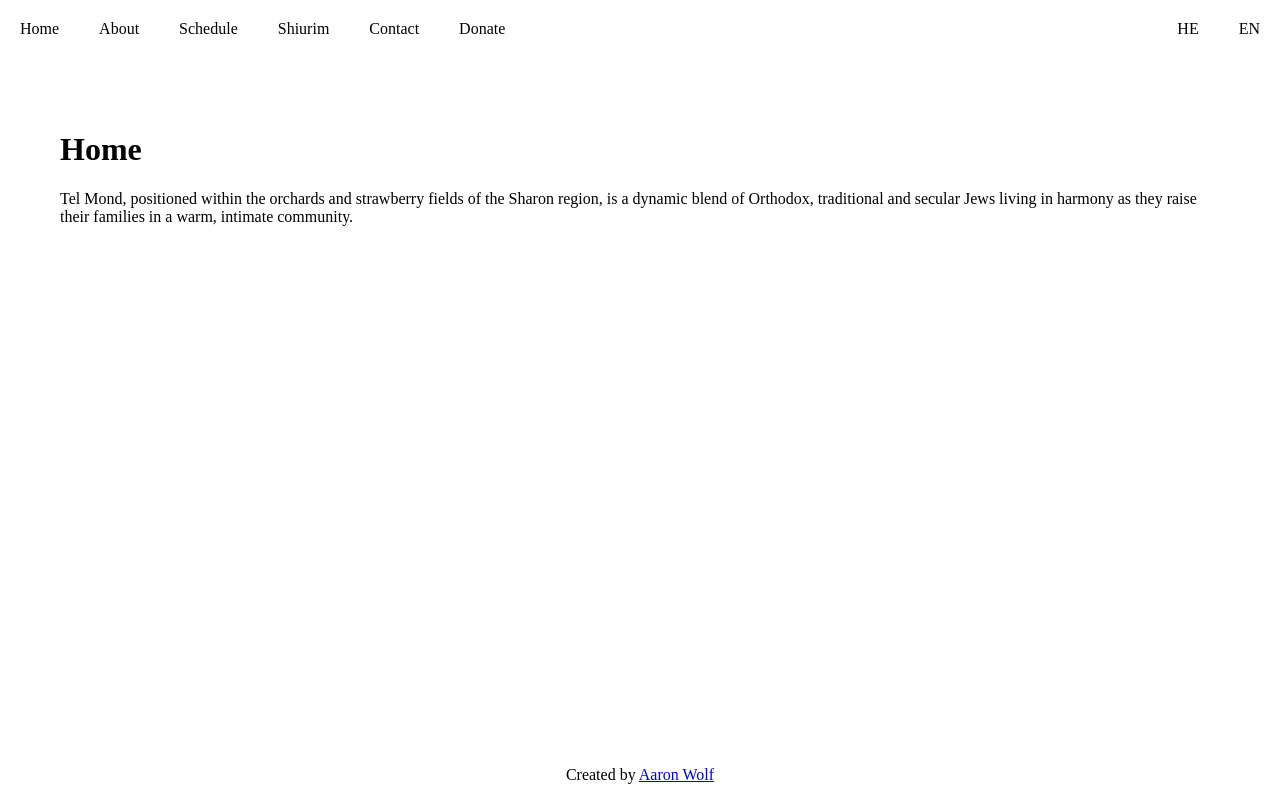
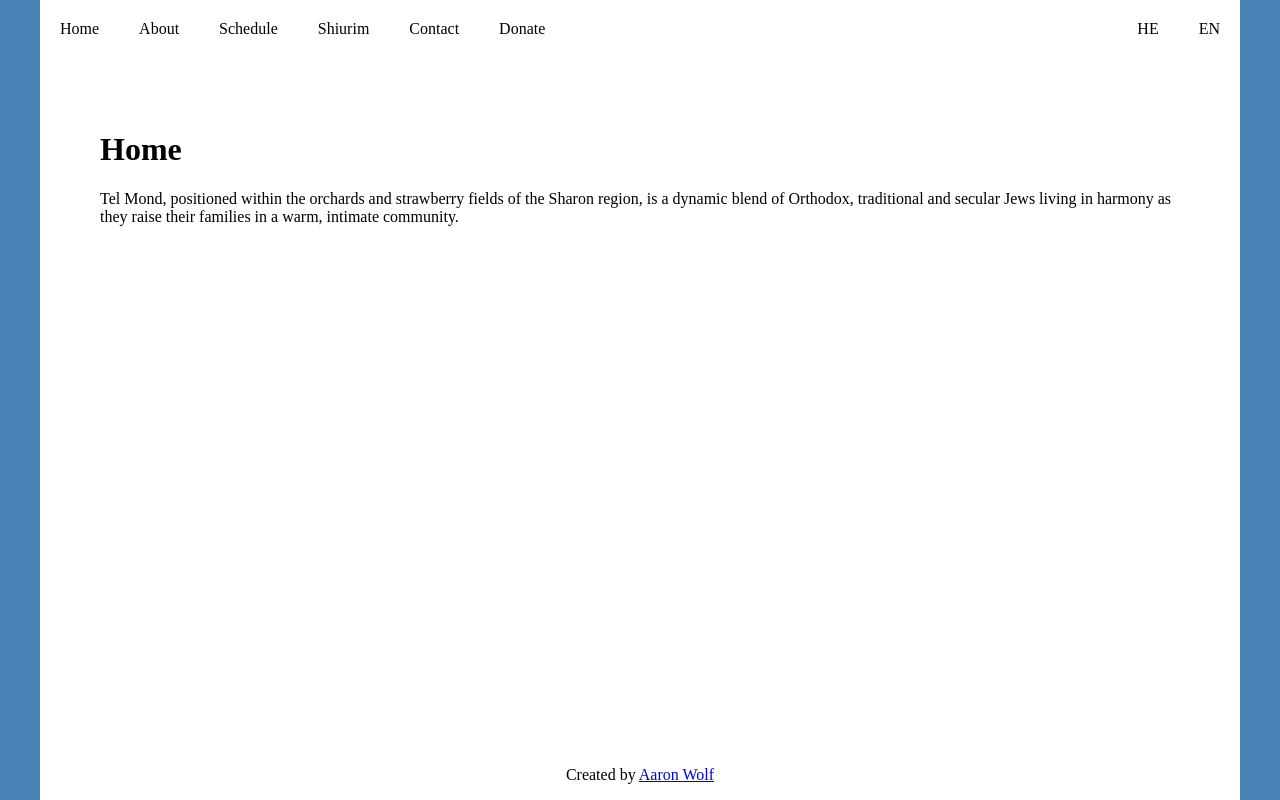
Before and after one commit to mevaserzion/mevaserzion, a React (Vite) app: page / in a window 1280 px wide. Built offline with nearby package versions, Linux system fonts and the light colour scheme.

Commit message:
adaptive text

```diff
--- a/src/App.css
+++ b/src/App.css
@@ -1,12 +1,15 @@
 html, body {
   height: 100%;
-  margin: 0;
+  margin: 0 auto;
+  max-width: 1200px;
+  background: steelblue
 }
 
 .main {
   display: flex;
   flex-direction: column;
   min-height: 100vh;
+  background: white
 }
 
 .app {
--- /dev/null
+++ b/src/components/Par.tsx
@@ -0,0 +1,15 @@
+import styled from 'styled-components';
+import { useLanguageStore } from '../store';
+
+type ParProps = {
+  text: string;
+};
+
+const P = styled.p<{ $isHebrew: boolean }>`
+  text-align: ${({ $isHebrew }) => ($isHebrew ? 'right' : 'left')};
+`;
+
+export default function Par({ text }: ParProps) {
+  const lang = useLanguageStore((state) => state.lang);
+  return <P $isHebrew={lang === 'he'}>{text}</P>;
+}
--- a/src/components/navbar.tsx
+++ b/src/components/navbar.tsx
@@ -10,7 +10,7 @@ const Navbar = styled.div<{ $isHebrew: boolean }>`
   display: flex;
   flex-direction: ${({ $isHebrew }) => ($isHebrew ? 'row-reverse' : 'row')};
   height: 50px;
-  width: 100vw;
+  width: 100%;
   justify-content: space-between;
 `;
 
@@ -30,7 +30,7 @@ const NavItem = styled.div`
   color: black;
 
   &:hover {
-    background-color: blue;
+    background-color: steelblue;
     color: white;
   }
 `;
--- a/src/consts.ts
+++ b/src/consts.ts
@@ -14,7 +14,7 @@ export const consts: Record<
     he: {
       title: 'בית',
       content:
-        'תל מונד, הממוקמת בתוך המטעים ושדות התותים של אזור השרון, היא שילוב דינמי של יהודים אורתודוקסים, מסורתיים וחילונים החיים בהרמוניה כשהם מגדלים את משפחותיהם בקהילה חמה ואינטימית.'
+        'תל מונד, הממוקמת בתוך המטעים ושדות התותים של אזור השרון, היא שילוב דינמי של יהודים אורתודוקסים, מסורתיים וחילונים החיים בהרמוניה כשהם מגדלים את משפחותיהם בקהילה חמה ואינטימית'
     }
   },
   about: {
--- a/src/pages/Home.tsx
+++ b/src/pages/Home.tsx
@@ -1,13 +1,14 @@
 // import styled from 'styled-components';
 import { useLanguageStore } from '../store';
 import { consts } from '../consts';
+import Par from '../components/Par';
 
 export default function Home() {
   const lang = useLanguageStore((state) => state.lang);
   return (
     <>
       <h1>{consts.home[lang].title}</h1>
-      <p>{consts.home[lang].content}</p>
+      <Par text={consts.home[lang]?.content} />
     </>
   );
 }
```
Also changed, not shown: src/components/Heading.tsx (added).
